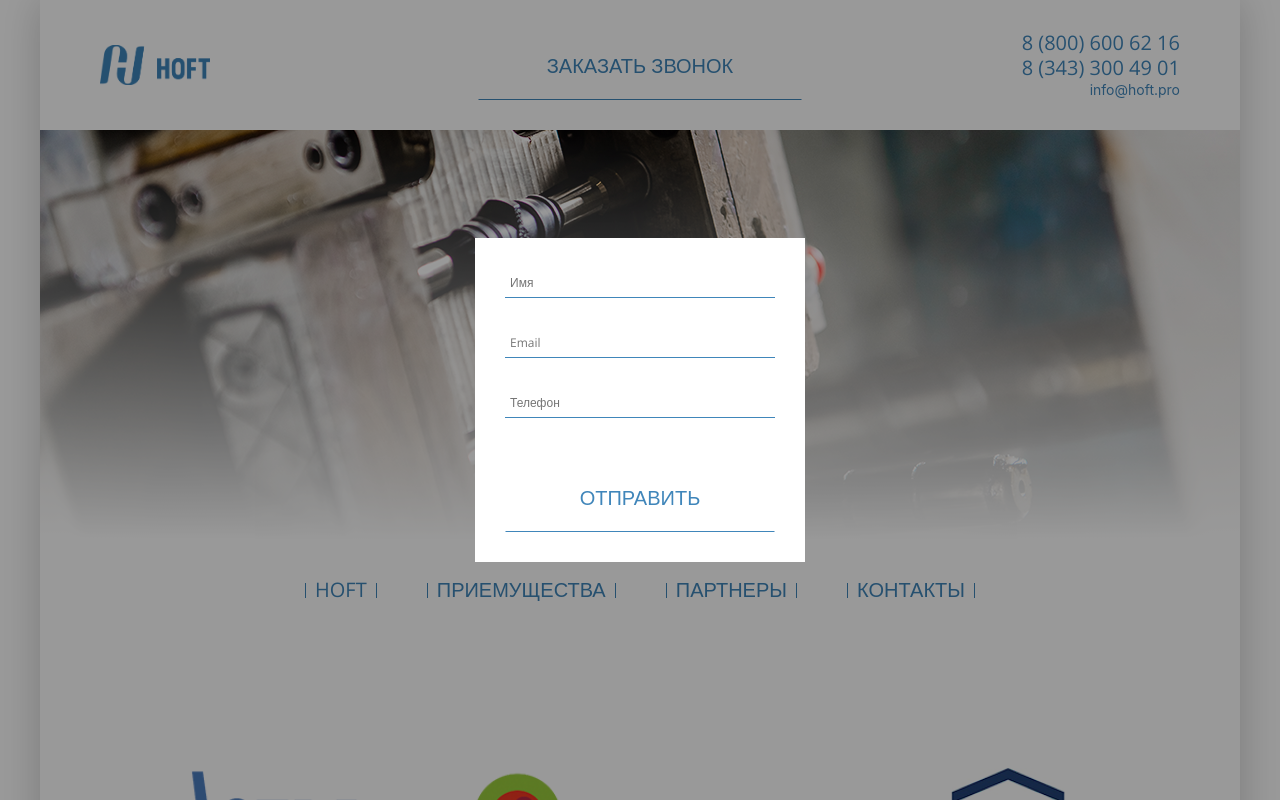
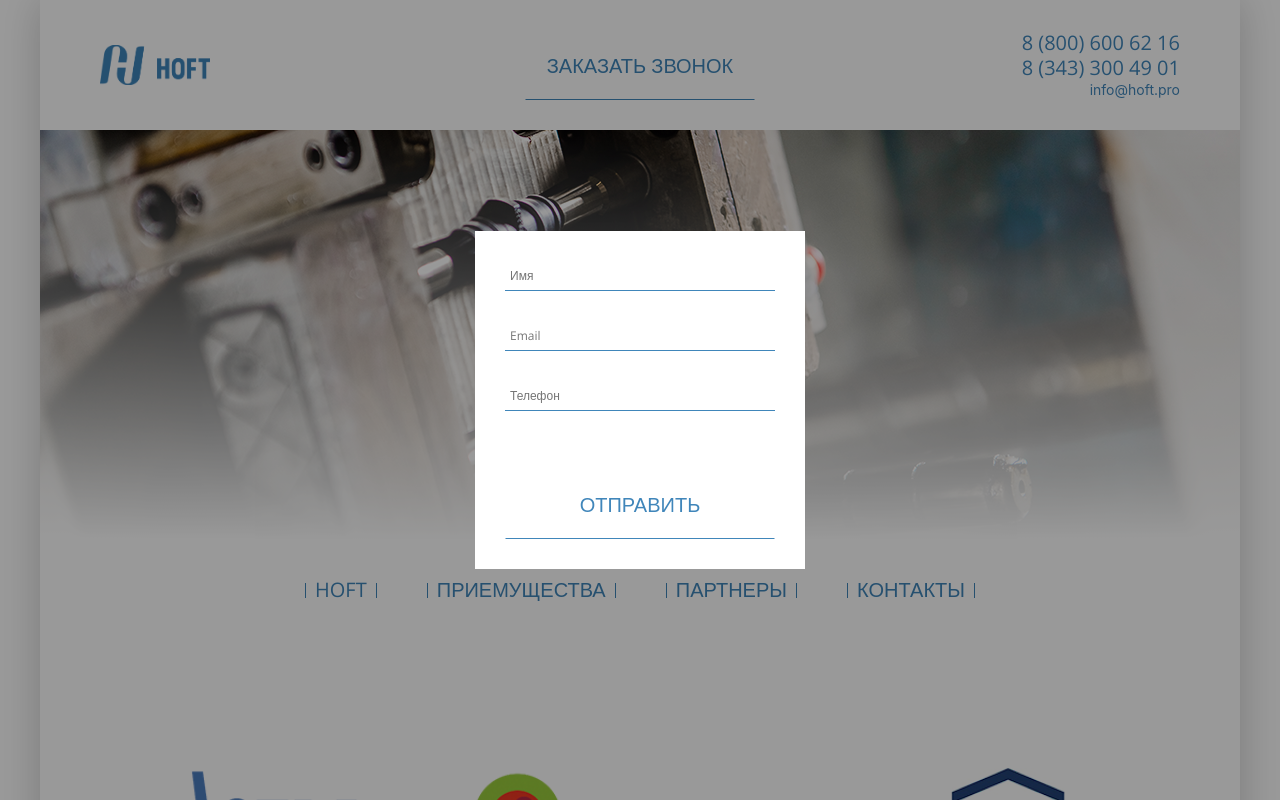
Before and after one commit to gravero66er/REACT-JS-HOFT-page, a React (Create React App) app: page /partners in a window 1280 px wide. Both pictures are taken after a click on the button "ЗАКАЗАТЬ ЗВОНОК". Shown: the top 800 px of the page. Built offline with nearby package versions, Linux system fonts and the light colour scheme.

Commit message:
Notify | v 1.1

```diff
--- a/package.json
+++ b/package.json
@@ -15,6 +15,7 @@
     "react-router": "^5.2.0",
     "react-router-dom": "^5.2.0",
     "react-scripts": "4.0.0",
+    "react-toastify": "^6.1.0",
     "react-yandex-maps": "^4.5.0",
     "resolve-url-loader": "^3.1.2",
     "styled-components": "^5.2.1",
--- a/src/components/header/header__row.jsx
+++ b/src/components/header/header__row.jsx
@@ -1,9 +1,14 @@
 import React, { useState } from "react";
 import Modal from "../../pages/modal";
 import emailjs from "emailjs-com";
+import { toast } from "react-toastify";
+import "react-toastify/dist/ReactToastify.css";
+
+toast.configure();
 
 export default function HeaderRow() {
   const [modalActive, setModalActive] = useState(false);
+
   function sendEmail(e) {
     e.preventDefault();
 
@@ -24,6 +29,13 @@ export default function HeaderRow() {
       );
     e.target.reset();
   }
+
+  const notify = () => {
+    toast.info("СООБЩЕНИЕ ОТПРАВЛЕНО!", {
+      position: toast.POSITION.TOP_CENTER,
+    });
+  };
+
   return (
     <div>
       <div className="header__row">
@@ -64,7 +76,8 @@ export default function HeaderRow() {
             name="phone"
           />
           <br />
-          <button type="submit" className="about__button">
+          <br />
+          <button type="submit" className="about__button" onClick={notify}>
             Отправить
           </button>
         </form>
--- a/src/styles/about.scss
+++ b/src/styles/about.scss
@@ -143,6 +143,7 @@
     text-transform: uppercase;
     margin: 0 auto;
     border-bottom: 1px solid #4086ba;
+    transition: 0.3s;
     @media (max-width: 400px) {
       font-size: 16px;
     }
--- a/src/styles/header.scss
+++ b/src/styles/header.scss
@@ -94,7 +94,7 @@
     }
   }
   &__button {
-    width: 90%;
+    width: 230px;
     height: 70px;
     text-decoration: none;
     outline: none;
--- a/src/styles/menu.scss
+++ b/src/styles/menu.scss
@@ -28,6 +28,7 @@
     &::after {
       content: "";
       position: absolute;
+      top: 8px;
       height: 50%;
       width: 1px;
       background-color: #4086ba;
--- a/src/styles/partners.scss
+++ b/src/styles/partners.scss
@@ -69,7 +69,7 @@
 
 
   &__button {
-    width: 300px;
+    width: 310px;
     height: 70px;
     text-decoration: none;
     outline: none;
```
Also changed, not shown: 1 other file (tests, documents, lock files or other folders).
